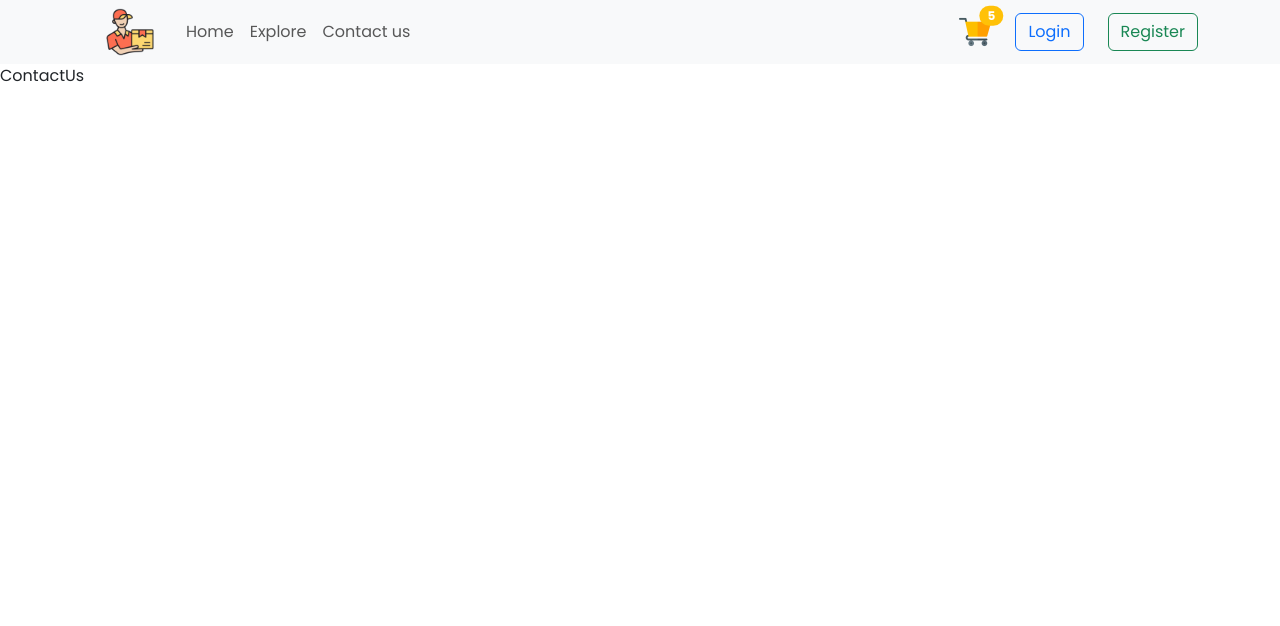
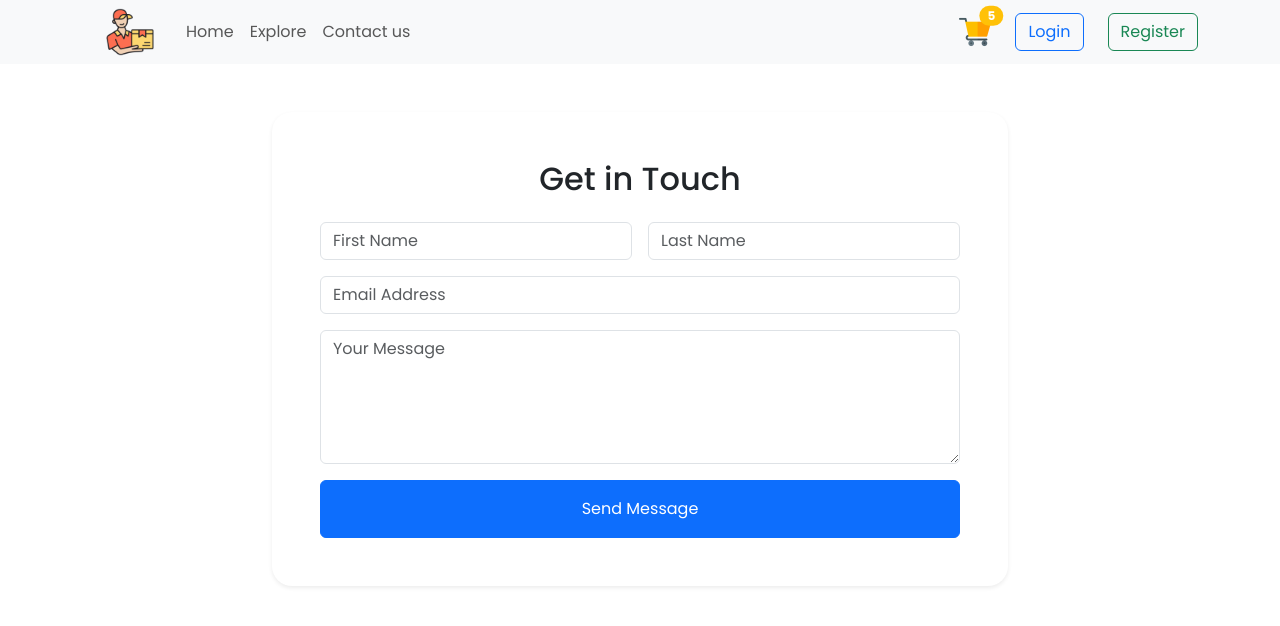
Before and after one commit to oykunsay/Online-Food-Delivery, a React (Vite) app in the folder foodies/: page /contact in a window 1280 px wide. Shown: the top 626 px of the page. Built offline with nearby package versions, Linux system fonts and the light colour scheme; no server answers.

Commit message:
Contact Us added

```diff
--- a/foodies/src/components/FoodDisplay/FoodDisplay.jsx
+++ b/foodies/src/components/FoodDisplay/FoodDisplay.jsx
@@ -2,12 +2,14 @@ import React, { useContext } from "react";
 import { StoreContext } from "../../context/StoreContext";
 import FoodItem from "../FoodItem/FoodItem";
 
-const FoodDisplay = ({ category }) => {
+const FoodDisplay = ({ category, searchText }) => {
   const { foodList } = useContext(StoreContext);
-  const filteredFoods =
-    category === "All"
-      ? foodList
-      : foodList.filter((food) => food.category === category);
+  const filteredFoods = foodList.filter((food) => {
+    return (
+      (category === "All" || food.category === category) &&
+      food.name.toLowerCase().includes(searchText.toLowerCase())
+    );
+  });
   return (
     <div className="container">
       <div className="row">
--- /dev/null
+++ b/foodies/src/pages/ContactUs/ContactUs.css
@@ -0,0 +1,10 @@
+.contact-form {
+  background-color: #f8f9fa;
+  border-radius: 20px;
+}
+
+.custom-input {
+  border-radius: 10px;
+  padding: 12px;
+  border: 2px solid #e9ecef;
+}
--- a/foodies/src/pages/ContactUs/ContactUs.jsx
+++ b/foodies/src/pages/ContactUs/ContactUs.jsx
@@ -1,7 +1,59 @@
 import React from "react";
-
+import "./ContactUs.css";
 const ContactUs = () => {
-  return <div>ContactUs</div>;
+  return (
+    <section className="py-5">
+      <div className="container">
+        <div className="row justify-content-center">
+          <div className="col-lg-8">
+            <div className="contact-form p-5 shadow-sm bg-white">
+              <h2 className="text-center mb-4">Get in Touch</h2>
+              <form>
+                <div className="row g-3">
+                  <div className="col-md-6">
+                    <input
+                      type="text"
+                      className="form-control custom-input"
+                      placeholder="First Name"
+                    />
+                  </div>
+                  <div className="col-md-6">
+                    <input
+                      type="text"
+                      className="form-control custom-input"
+                      placeholder="Last Name"
+                    />
+                  </div>
+                  <div className="col-12">
+                    <input
+                      type="email"
+                      className="form-control custom-input"
+                      placeholder="Email Address"
+                    />
+                  </div>
+                  <div className="col-12">
+                    <textarea
+                      className="form-control custom-input"
+                      rows="5"
+                      placeholder="Your Message"
+                    ></textarea>
+                  </div>
+                  <div className="col-12">
+                    <button
+                      className="btn btn-primary w-100 py-3"
+                      type="submit"
+                    >
+                      Send Message
+                    </button>
+                  </div>
+                </div>
+              </form>
+            </div>
+          </div>
+        </div>
+      </div>
+    </section>
+  );
 };
 
 export default ContactUs;
--- a/foodies/src/pages/ExploreFood/ExploreFood.jsx
+++ b/foodies/src/pages/ExploreFood/ExploreFood.jsx
@@ -2,17 +2,22 @@ import React from "react";
 import FoodDisplay from "../../components/FoodDisplay/FoodDisplay";
 
 const ExploreFood = () => {
+  const [category, setCategory] = React.useState("All");
+  const [searchText, setSearchText] = React.useState("");
   return (
     <div>
       <div className="container">
         <div className="row justify-content-center">
           <div className="col-md-6">
-            <form>
+            <form onSubmit={(e) => e.preventDefault()}>
               <div className="input-group mb-3">
                 <select
                   className="form-select mt-2"
                   style={{ maxWidth: "150px" }}
+                  onChange={(e) => setCategory(e.target.value)}
+                  value={category}
                 >
+                  <option value="All">All</option>
                   <option value="Pizza">Pizza</option>
                   <option value="Burger">Burger</option>
                   <option value="Salad">Salad</option>
@@ -24,6 +29,8 @@ const ExploreFood = () => {
                   type="text"
                   className="form-control mt-2"
                   placeholder="Search your favorite dish..."
+                  onChange={(e) => setSearchText(e.target.value)}
+                  value={searchText}
                 />
                 <button className="btn btn-primary mt-2" type="submit">
                   <i className="bi bi-search"></i>
@@ -34,7 +41,7 @@ const ExploreFood = () => {
         </div>
       </div>
 
-      <FoodDisplay />
+      <FoodDisplay category={category} searchText={searchText} />
     </div>
   );
 };
--- a/foodies/src/pages/Home/Home.jsx
+++ b/foodies/src/pages/Home/Home.jsx
@@ -9,7 +9,7 @@ const Home = () => {
     <main className="container">
       <Header />
       <ExploreMenu category={category} setCategory={setCategory} />
-      <FoodDisplay category={category} />
+      <FoodDisplay category={category} searchText={""} />
     </main>
   );
 };
```
